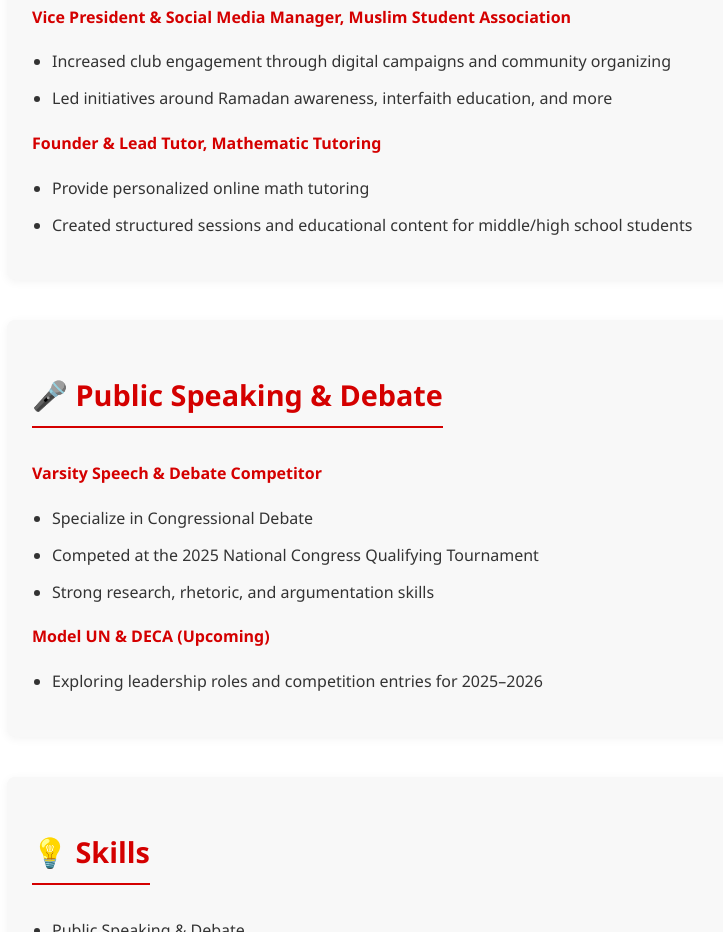
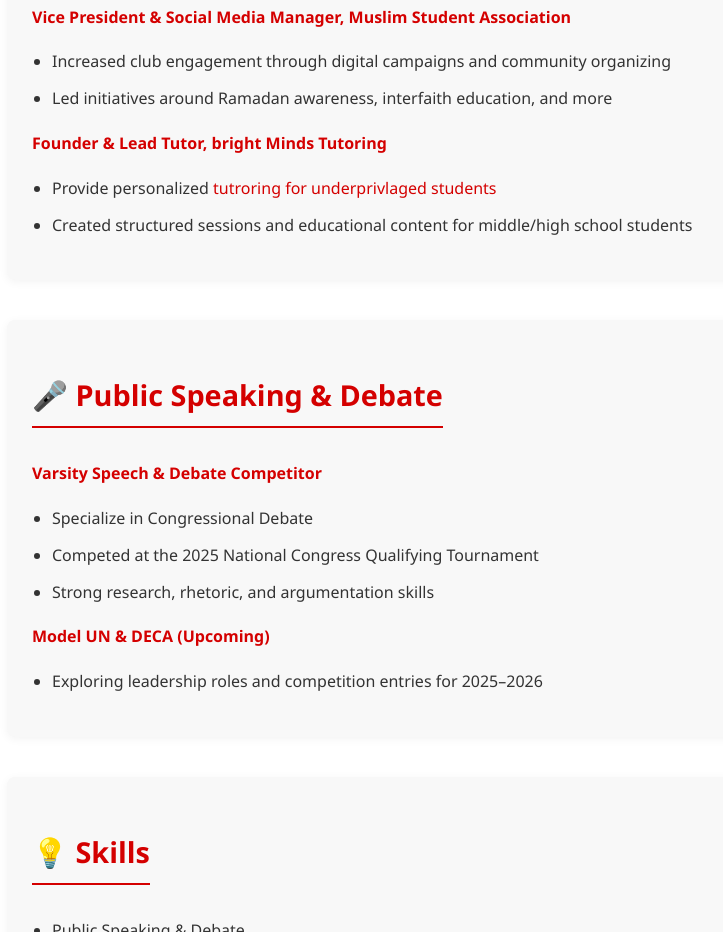
Before and after one commit to 4theppll/portfolio, a plain HTML site: page index.html in a window 1280 px wide. Shown: the part 1529-2461 px from the top of the page, without its empty margins (183-906 px from the left). Drawn offline with Linux system fonts and the light colour scheme.

Commit message:
Update index.html

```diff
--- a/index.html
+++ b/index.html
@@ -131,9 +131,9 @@
             <li>Led initiatives around Ramadan awareness, interfaith education, and more</li>
         </ul>
 
-        <p><strong>Founder & Lead Tutor, Mathematic Tutoring</strong></p>
+        <p><strong>Founder & Lead Tutor, bright Minds Tutoring</strong></p>
         <ul>
-            <li>Provide personalized online math tutoring</li>
+            <li>Provide personalized <a href="https://brightmindstutoring.site/" target="_blank" class="text-blue-500 hover:underline">tutroring for underprivlaged students</a></li>
             <li>Created structured sessions and educational content for middle/high school students</li>
         </ul>
 
```
